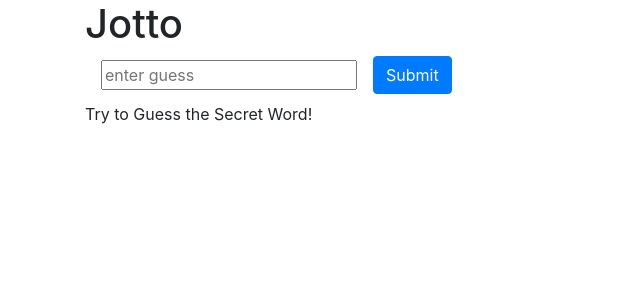
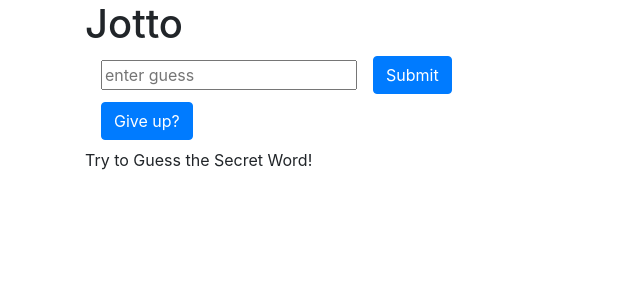
Before and after one commit to Deepali2/jotto-game, a React (Create React App) app: page / in a window 1280 px wide. Shown: the top 300 px of the page, without its empty margins (0-640 px from the left). Built offline with nearby package versions, Linux system fonts and the light colour scheme.

Commit message:
adds the give up button

```diff
--- a/src/App.js
+++ b/src/App.js
@@ -5,6 +5,7 @@ import './App.css';
 import GuessedWords from './GuessedWords';
 import Congrats from './Congrats';
 import Input from './Input';
+import GiveUp from './GiveUp';
 import { getSecretWord } from './actions';
 
 export class UnconnectedApp extends Component {
@@ -23,6 +24,7 @@ export class UnconnectedApp extends Component {
         <h1>Jotto</h1>
         <Congrats success={this.props.success} />
         <Input />
+        <GiveUp />
         <GuessedWords guessedWords={this.props.guessedWords} />
       </div>
     );
--- /dev/null
+++ b/src/GiveUp.js
@@ -0,0 +1,42 @@
+import React from 'react';
+import PropTypes from 'prop-types';
+import { connect } from 'react-redux';
+
+import { giveUp } from './actions';
+
+const GiveUp = props => {
+  const handleGiveUp = () => {
+    props.giveUp(true);
+  }
+  let contents;
+  if (!props.givenUp) {
+    contents = (
+      <button
+        type='submit'
+        className='btn btn-primary mb-2 mx-sm-3'
+        onClick={handleGiveUp}
+      >
+        Give up?
+      </button>
+    )
+  } else {
+    contents = (
+      <div>The secret word is {props.secretWord}</div>
+    )
+  }
+  return (
+    <div>{contents}</div>
+  )
+}
+
+const mapStateToProps = state => {
+  const { givenUp, secretWord } = state;
+  return { givenUp, secretWord };
+}
+
+GiveUp.propTypes = {
+  givenUp: PropTypes.bool.isRequired,
+  secretWord: PropTypes.string
+}
+
+export default connect(mapStateToProps, { giveUp })(GiveUp);
--- a/src/Input.js
+++ b/src/Input.js
@@ -26,7 +26,7 @@ export class UnconnectedInput extends Component {
   }
 
   render() {
-    const contents = this.props.success
+    const contents = this.props.success || this.props.givenUp
       ? null
       : (
         <form className='form-inline'>
@@ -34,7 +34,7 @@ export class UnconnectedInput extends Component {
             data-test='input-box'
             className='mb-2 mx-sm-3'
             type='text'
-            value={this.state.currentGuess}
+            value={this.state.currentGuess || ''}
             onChange={(e) => this.setState({ currentGuess: e.target.value })}
             placeholder='enter guess'
           />
@@ -57,6 +57,7 @@ export class UnconnectedInput extends Component {
 }
 
 const mapStateToProps = state => {
+  console.log(state);
   return state;
 }
 
--- a/src/actions/index.js
+++ b/src/actions/index.js
@@ -6,6 +6,7 @@ export const actionTypes = {
   CORRECT_GUESS: 'CORRECT_GUESS',
   GUESS_WORD: 'GUESS_WORD',
   SET_SECRET_WORD: 'SET_SECRET_WORD',
+  GIVE_UP: 'GIVE_UP',
 };
 
 //removed when thunk was added
@@ -44,7 +45,7 @@ export const guessWord = guessedWord => {
 
 export const getSecretWord = () => {
   return (dispatch) => {
-    return axios.get('http://localhost:3000')
+    return axios.get('http://localhost:3030')
       .then(response => {
         dispatch({
           type: actionTypes.SET_SECRET_WORD,
@@ -53,3 +54,12 @@ export const getSecretWord = () => {
       })
   }
 }
+
+export const giveUp = payload => {
+  return (dispatch) => {
+    dispatch({
+      type: actionTypes.GIVE_UP,
+      payload
+    })
+  }
+}
--- a/src/configureStore.js
+++ b/src/configureStore.js
@@ -1,8 +1,13 @@
-import { createStore, applyMiddleware } from 'redux';
+import { createStore, applyMiddleware, compose } from 'redux';
 import ReduxThunk from 'redux-thunk';
 import rootReducer from './reducers';
 
 export const middlewares = [ReduxThunk];
-const createStoreWithMiddleware = applyMiddleware(...middlewares)(createStore);
 
-export default createStoreWithMiddleware(rootReducer);
+const composeEnhancers = window.__REDUX_DEVTOOLS_EXTENSION_COMPOSE__ || compose;
+const store = createStore(rootReducer, /* preloadedState, */ composeEnhancers(
+  applyMiddleware(...middlewares)
+));
+// const createStoreWithMiddleware = applyMiddleware(...middlewares)(createStore);
+
+export default store;
--- /dev/null
+++ b/src/reducers/giveUpReducer.js
@@ -0,0 +1,17 @@
+import { actionTypes } from '../actions';
+
+/**
+ * @function giveUpReducer
+ * @param {boolean} state - boolean true/false
+ * @param {object} action - action to be reduced
+ * @returns {boolean} - new success state
+ */
+
+export default (state = false, action) => {
+  switch (action.type) {
+    case (actionTypes.GIVE_UP):
+      return action.payload;
+    default:
+      return state;
+  }
+}
--- a/src/reducers/index.js
+++ b/src/reducers/index.js
@@ -2,9 +2,11 @@ import { combineReducers } from 'redux';
 import success from './successReducer';
 import guessedWords from './guessedWordsReducer';
 import secretWord from './secretWordReducer';
+import givenUp from './giveUpReducer';
 
 export default combineReducers({
   success,
   guessedWords,
   secretWord,
+  givenUp
 })
--- a/src/reducers/successReducer.js
+++ b/src/reducers/successReducer.js
@@ -2,7 +2,7 @@ import { actionTypes } from '../actions';
 
 /**
  * @function successReducer
- * @param {array} state - Array of guessed words.
+ * @param {boolean} state - Array of guessed words.
  * @param {object} action - action to be reduced.
  * @returns {boolean} - new success state.
  */
```
Also changed, not shown: 1 other file (tests, documents, lock files or other folders).
